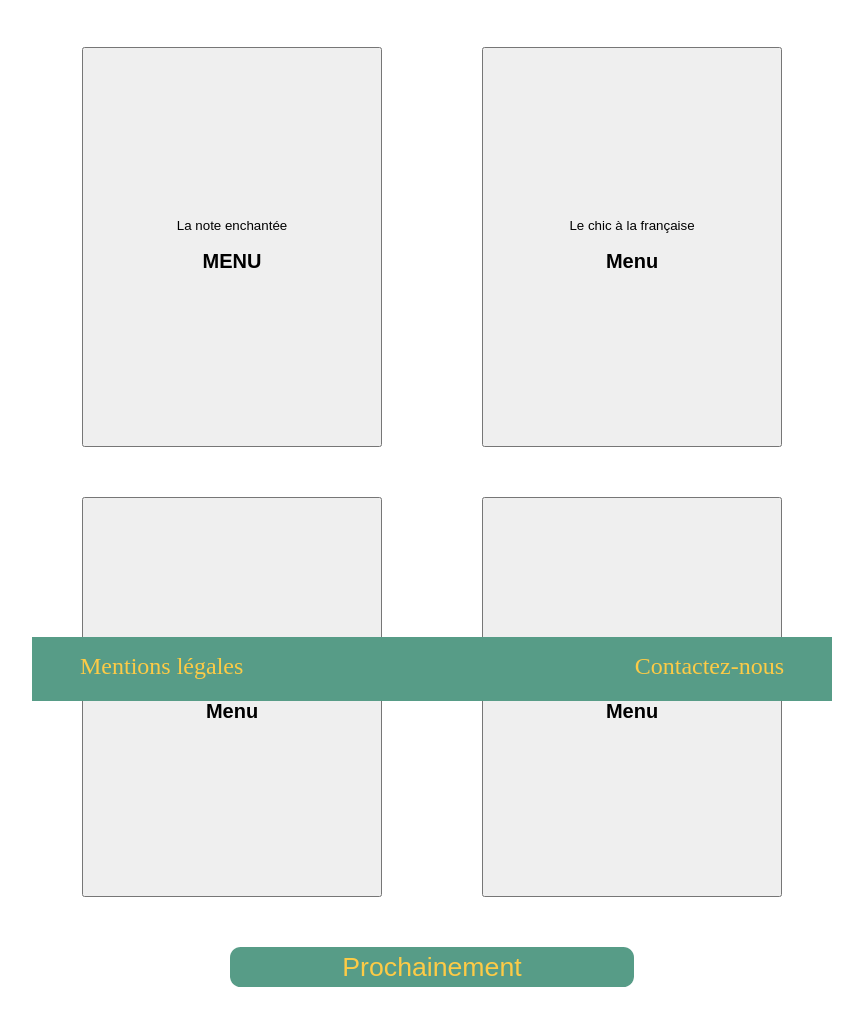
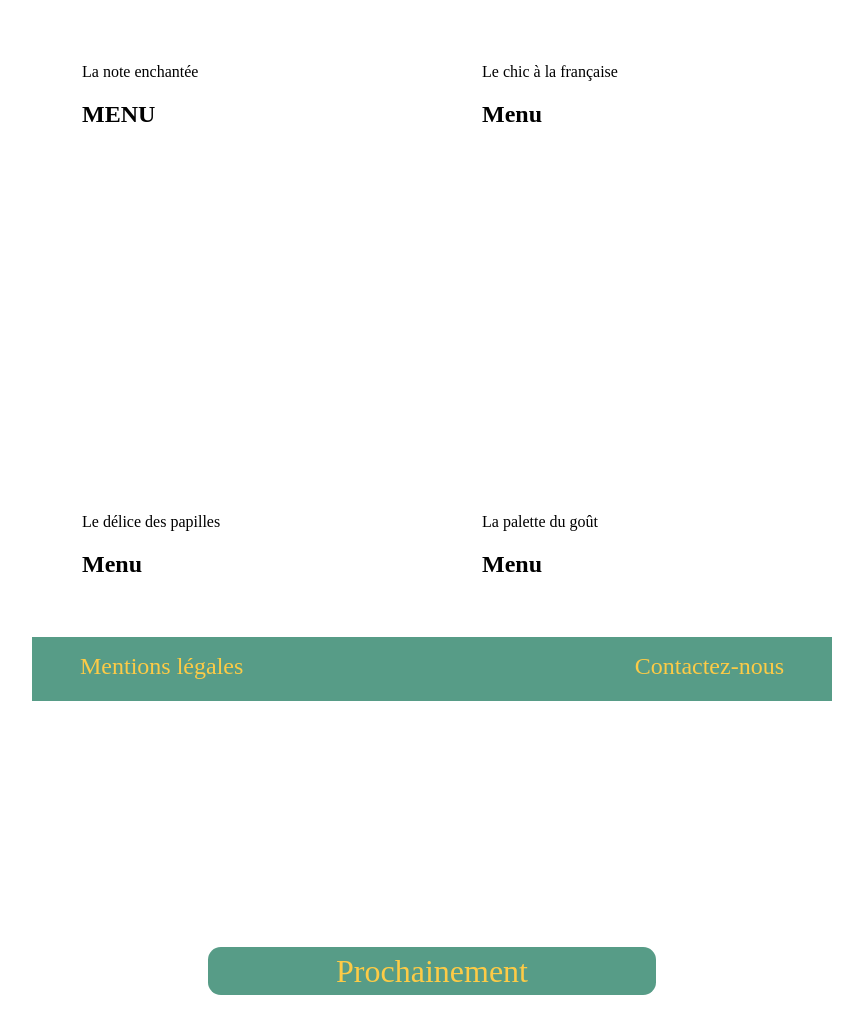
Before and after one commit to jb-webdev/Projet_3_oc, a website: page index.html in a window 1280 px wide. Shown: the part 99-1132 px from the top of the page, without its empty margins (208-1071 px from the left). Drawn offline with Linux system fonts and the light colour scheme.

Commit message:
modif erreur html / après contrôle w3c validator

```diff
--- a/css/sass/layaout/_cartes.scss
+++ b/css/sass/layaout/_cartes.scss
@@ -11,7 +11,7 @@
     padding-right: 10%;
     padding-bottom: 2rem;
 }
-.carte h2, h3, p {
+.carte h2{
     align-self: center;
 }
 article div{
@@ -19,3 +19,6 @@ article div{
     flex-direction: row;
     justify-content: space-between;
 }
+article h3 {
+    text-align: center;
+}
--- a/index.html
+++ b/index.html
@@ -7,34 +7,49 @@
     <title>ohmyfood</title>
 </head>
 <body>
+
     <header>
         <h1>ohmyfood</h1>
     </header>
+
     <section>
+
         <div class="main">
-            <button class="menu">
+            <div class="menu">
                     <p>La note enchantée</p>
                     <h2>MENU</h2>
-            </button>
-            <button class="menu">
+            </div>
+
+            <div class="menu">
                     <p>Le chic à la française</p>
                     <h2>Menu</h2>
-            </button>
-            <button class="menu">
+            </div>
+
+            <div class="menu">
                 <p>Le délice des papilles</p>
                 <h2>Menu</h2>
-            </button>
-            <button class="menu">
+            </div>
+
+            <div class="menu">
                 <p>La palette du goût</p>
                 <h2>Menu</h2>
+            </div>
 
-            </button>
         </div>
-        <button class="Prochainement"><span>Prochainement</span></button>
+
+        <div class="Prochainement">
+            <span>Prochainement</span>
+        </div>
+
     </section>
+
     <footer>
-        <div class="mentions"><span>Mentions légales</span></div>
-        <div class="contact"><span>Contactez-nous</span></div>
+        <div class="mentions">
+            <span>Mentions légales</span>
+        </div>
+        <div class="contact">
+            <span>Contactez-nous</span>
+        </div>
     </footer>
 </body>
 </html>
```
Also changed, not shown: ohmyfood-menu_1.html (+4 -6 lines), ohmyfood-menu_2.html (+6 -3 lines), ohmyfood-menu_3.html (+6 -3 lines), ohmyfood-menu_4.html (+3 -5 lines), css/style.css, 1 other file.
